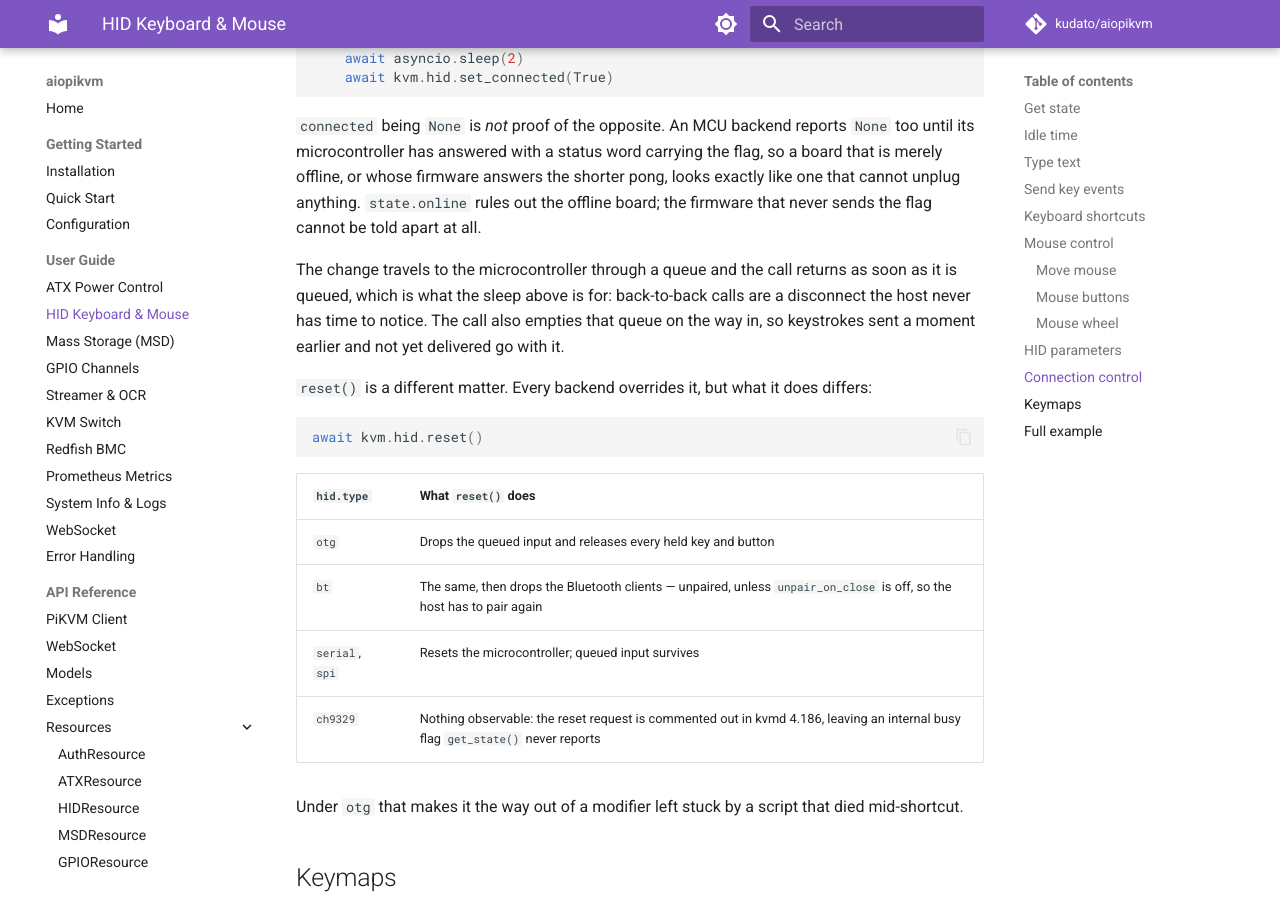
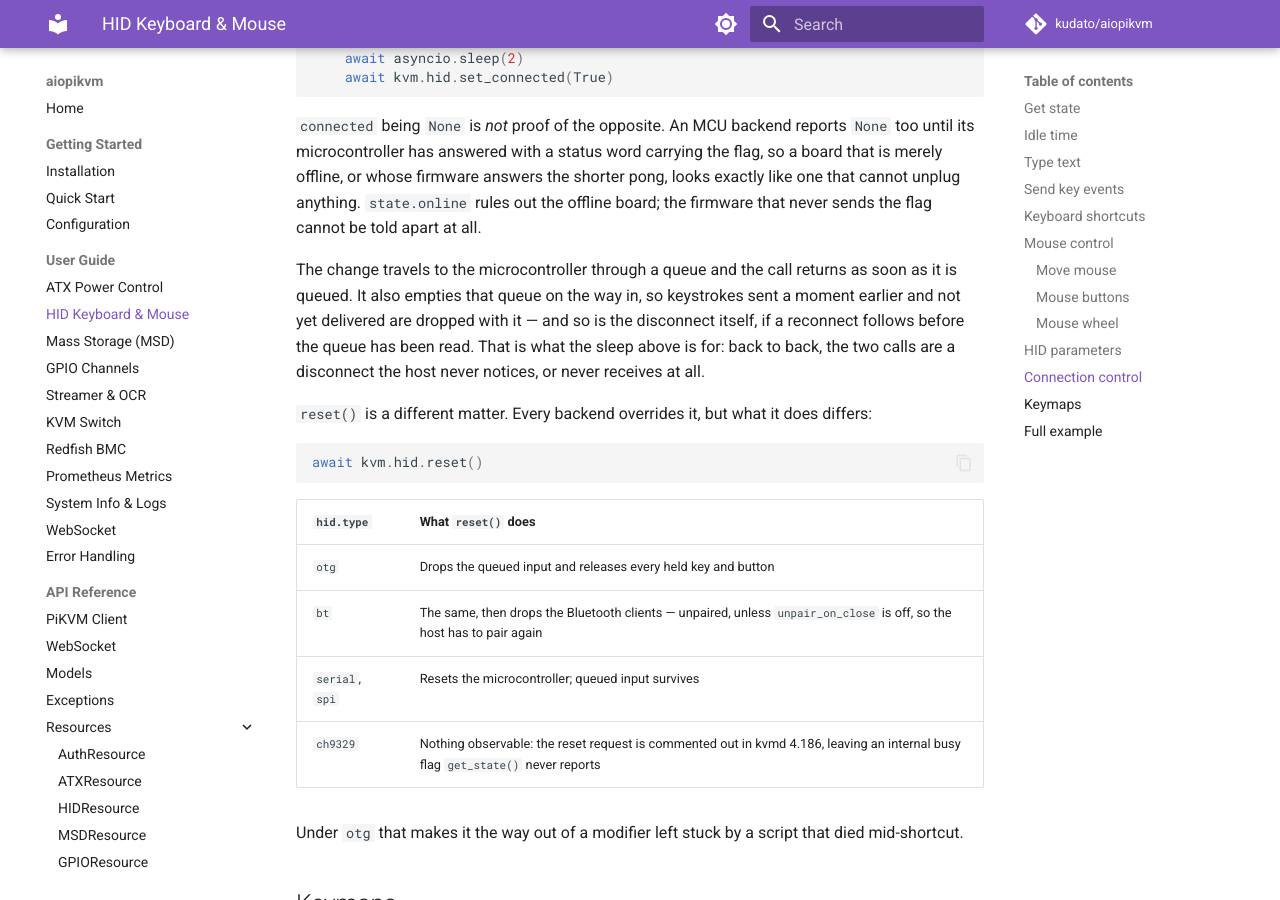
Before and after one commit to kudato/aiopikvm, an MkDocs documentation site: the page built from docs/guide/hid.md, in a window 1280 px wide and 900 px high, scrolled down 3425 px. Built offline with MkDocs 1.6.1 and Material for MkDocs 9.7.7, drawn with Linux system fonts in a browser that asks for light colours; comment, search, counter and statistics services are not loaded.

Commit message:
docs(hid): link the two reasons a back-to-back reconnect fails

```diff
--- a/docs/guide/hid.md
+++ b/docs/guide/hid.md
@@ -177,10 +177,11 @@ anything. `state.online` rules out the offline board; the firmware that
 never sends the flag cannot be told apart at all.
 
 The change travels to the microcontroller through a queue and the call
-returns as soon as it is queued, which is what the sleep above is for:
-back-to-back calls are a disconnect the host never has time to notice. The
-call also empties that queue on the way in, so keystrokes sent a moment
-earlier and not yet delivered go with it.
+returns as soon as it is queued. It also empties that queue on the way in,
+so keystrokes sent a moment earlier and not yet delivered are dropped with
+it — and so is the disconnect itself, if a reconnect follows before the
+queue has been read. That is what the sleep above is for: back to back, the
+two calls are a disconnect the host never notices, or never receives at all.
 
 `reset()` is a different matter. Every backend overrides it, but what it
 does differs:
```
